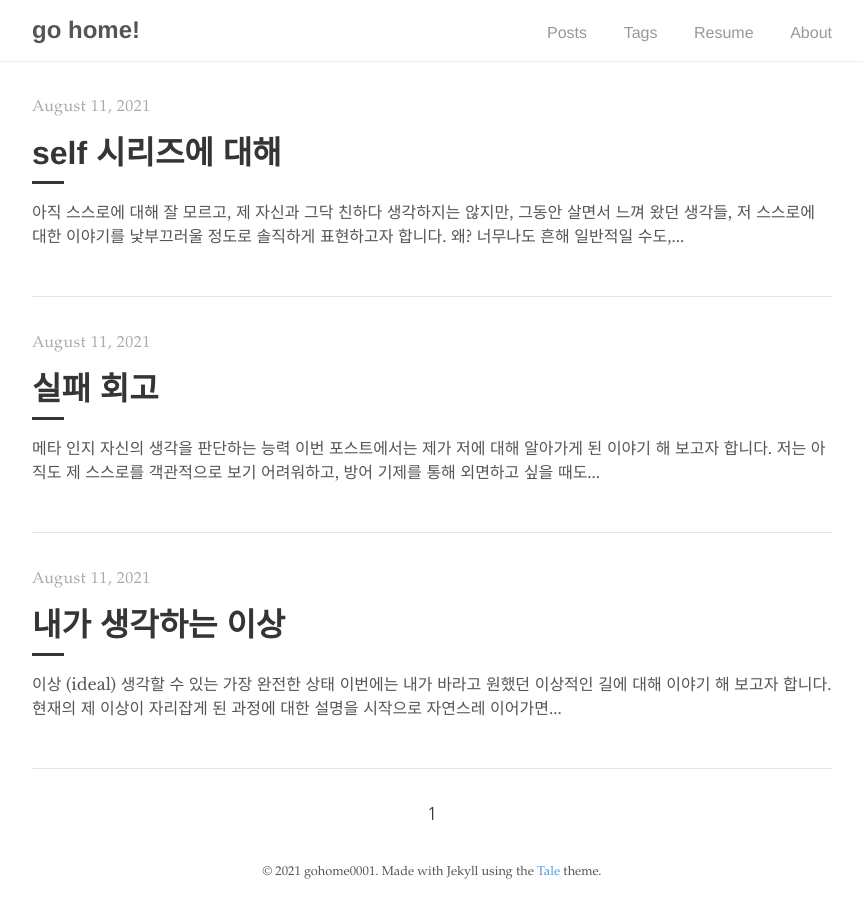
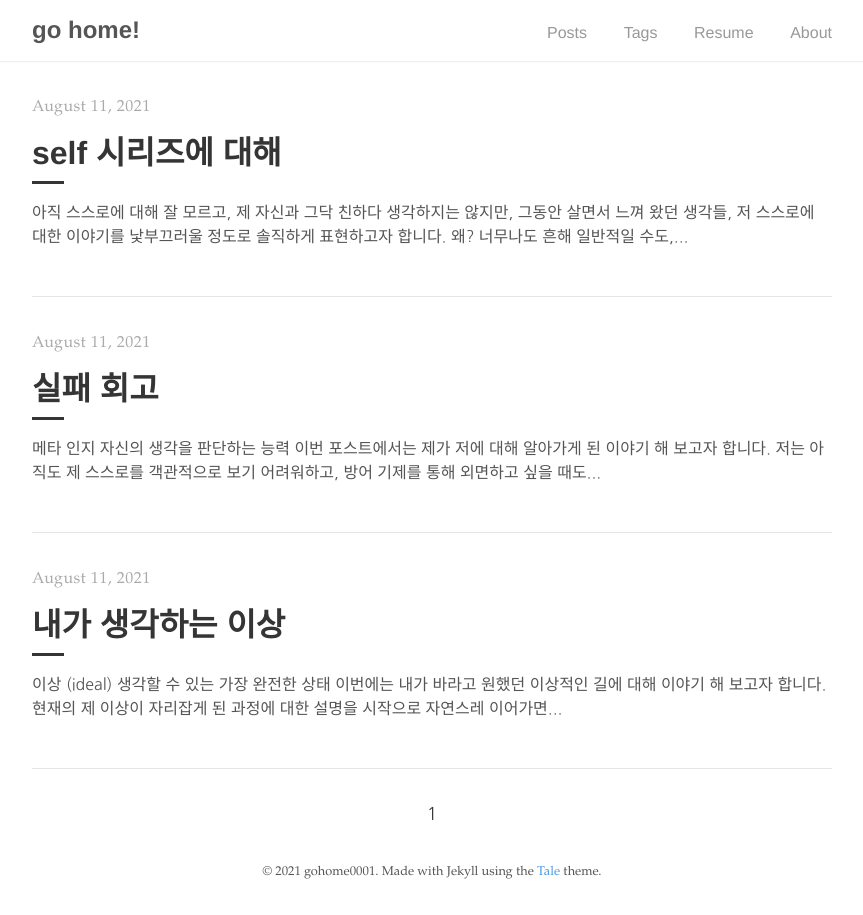
Before and after one commit to gohome0001/gohome0001.github.io, a Jekyll site: the page built from index.html, in a window 1280 px wide. Shown: the whole page, without its empty margins (208-1071 px from the left). Built offline with Jekyll 4.4.1, drawn with Linux system fonts in a browser that asks for light colours; the list of posts is cut into pages by our own code.

Commit message:
font settings

```diff
--- a/_includes/catalogue_item.html
+++ b/_includes/catalogue_item.html
@@ -7,7 +7,7 @@
     <h1 class="catalogue-title">{{ post.title }}</h1>
     <div class="catalogue-line"></div>
 
-    <p>
+    <p class="catalogue-content">
       {% if post.excerpt_separator %}
         {{ post.excerpt | strip_html }}
       {% else %}
--- a/_sass/tale/_catalogue.scss
+++ b/_sass/tale/_catalogue.scss
@@ -41,6 +41,8 @@
     border-top: .2rem solid $default-shade;
     display: block;
     width: 2rem;
+  }
+  &-content {
     font-family: 'Nanum Gothic';
   }
 }
--- a/_sass/tale/_tags.scss
+++ b/_sass/tale/_tags.scss
@@ -59,6 +59,7 @@
       text-decoration: none;
       white-space: nowrap;
       overflow: hidden;
+      font-family: 'Nanum Gothic';
       text-overflow: ellipsis;
     }
 
```
